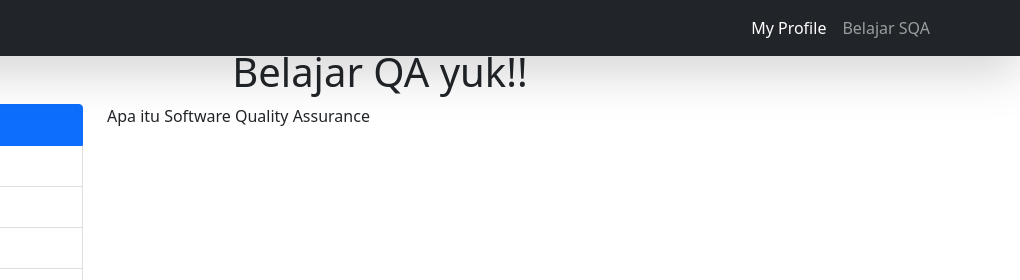
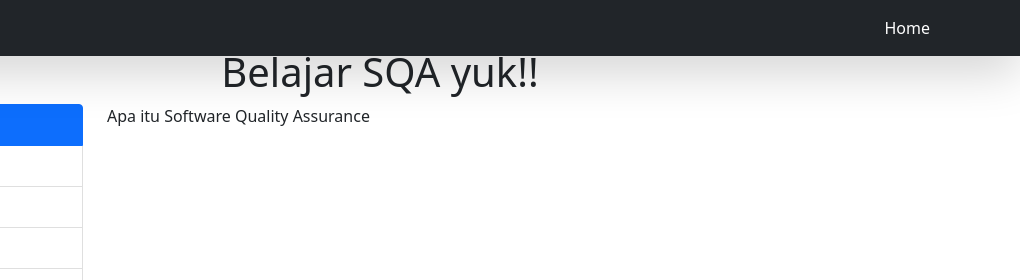
Before and after one commit to machrukmarjuki/machrukmarjuki.github.io, a plain HTML site: page qaspot.html in a window 1280 px wide. Shown: the top 280 px of the page, 260-1280 px from the left. Drawn offline with nearby package versions, Linux system fonts and the light colour scheme.

Commit message:
Improve SQA Page

```diff
--- a/qaspot.html
+++ b/qaspot.html
@@ -24,17 +24,14 @@
         <div class="collapse navbar-collapse text-right" id="navbarSupportedContent">
           <ul class="navbar-nav ms-auto mb-2 mb-lg-0">
             <li class="nav-item">
-              <a class="nav-link active" id="menu-about" aria-current="page" href="index.html">My Profile</a>
-            </li>
-            <li class="nav-item">
-              <a class="nav-link" href="qaspot.html" id="menu-qaspot">Belajar SQA</a>
+              <a class="nav-link active" id="menu-about" aria-current="page" href="index.html">Home</a>
             </li>
           </ul>
         </div>
       </div>
     </nav>
     <div class="container-fluid pt-5">
-      <h1 class="text-center">Belajar QA yuk!!</h1>
+      <h1 class="text-center">Belajar SQA yuk!!</h1>
       <div class="container">
         <div class="row">
           <div class="col-3">
```
